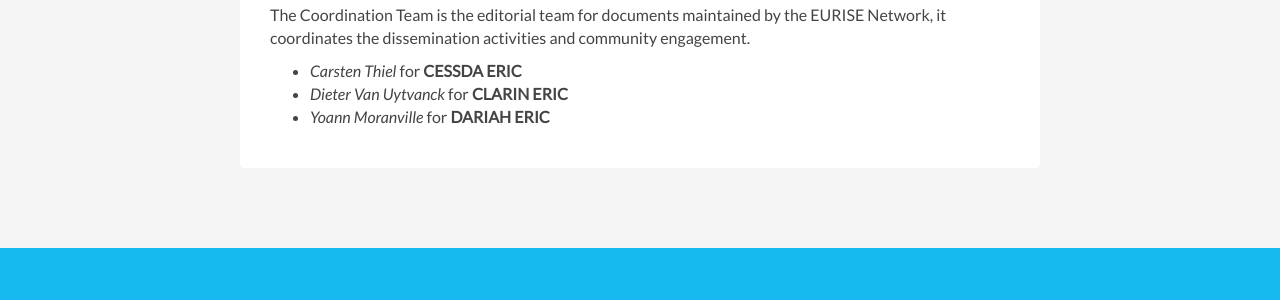
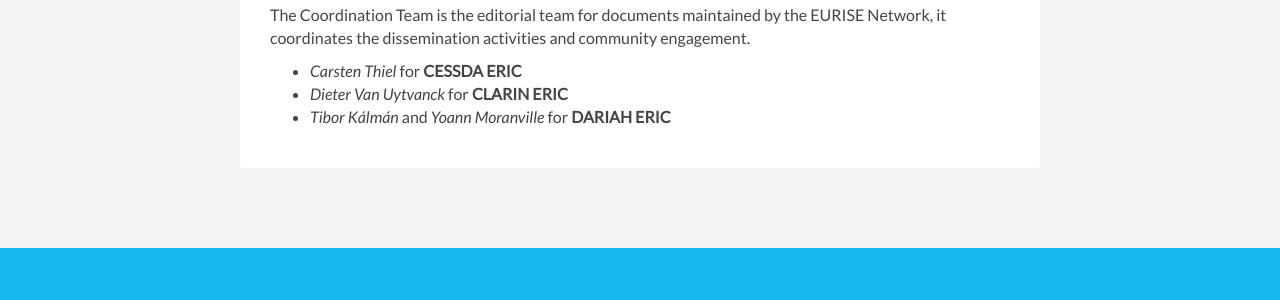
Before and after one commit to eurise-network/eurise-network.github.io, a Jekyll site: the page built from index.html, in a window 1280 px wide and 900 px high, scrolled down 1349 px. Shown: the part 293-593 px from the top of the window. Built offline with Jekyll 4.4.1, drawn with Linux system fonts in a browser that asks for light colours.

Commit message:
Update team: add Tibor officially

```diff
--- a/_includes/team.html
+++ b/_includes/team.html
@@ -11,7 +11,7 @@
                     <ul>
                       <li><em>Carsten Thiel</em> for <strong>CESSDA ERIC</strong></li>
                       <li><em>Dieter Van Uytvanck</em> for <strong>CLARIN ERIC</strong></li>
-                      <li><em>Yoann Moranville</em> for <strong>DARIAH ERIC</strong></li>
+                      <li><em>Tibor Kálmán</em> and <em>Yoann Moranville</em> for <strong>DARIAH ERIC</strong></li>
                     </ul>
                 </div><!--//info-->
             </div><!--//license-inner-->
```
